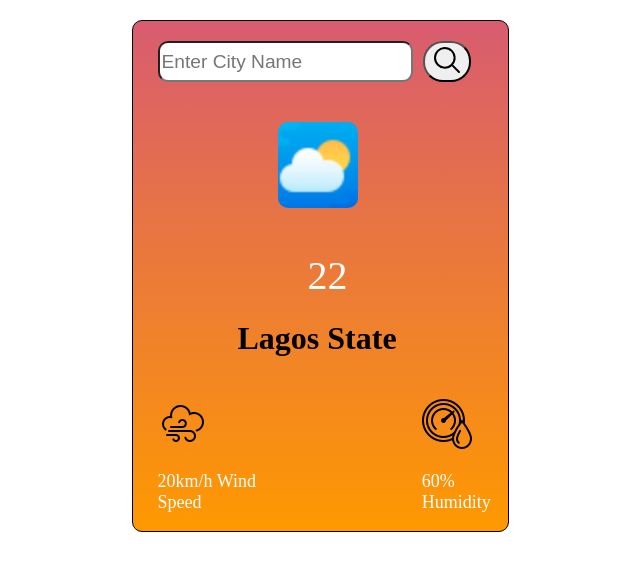
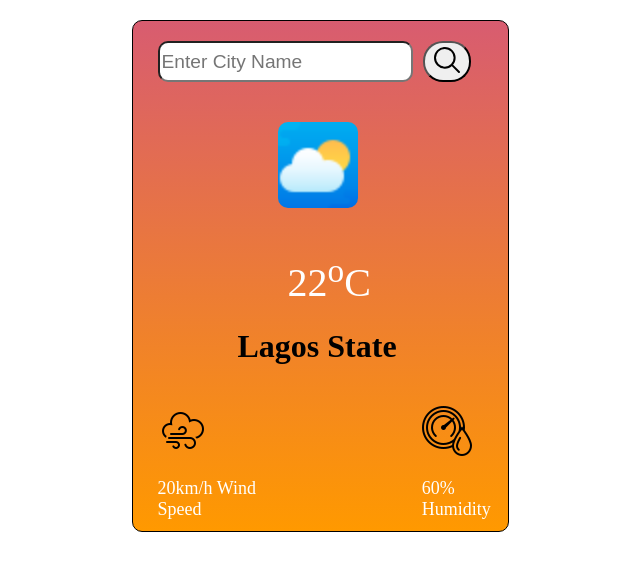
Before and after one commit to Jamesunekwuojo/Weather-App, a plain HTML site: page app.html in a window 1280 px wide. Shown: the whole page, without its empty margins (320-960 px from the left). Drawn offline with nearby package versions, Linux system fonts and the light colour scheme.

Commit message:
celsious icon added

```diff
--- a/app.css
+++ b/app.css
@@ -132,7 +132,7 @@
 
     }
     #temp{
-        margin-left:70px ;
+        margin-left:50px ;
         font-size: 40px;
         margin-bottom: 0px;
         color:white;
--- a/app.html
+++ b/app.html
@@ -17,7 +17,7 @@
             <div class="cloudicon">
                 <img id="cloudsvg" style="border-radius: 10px;" width="80px" src="./icons8-weather-64.png" alt="">
                 <div class="citydiv">
-                    <p id="temp">22</p>
+                    <p id="temp">22<sup>o</sup>C</p>
                     <h1>Lagos State</h1>
                 </div>
 
```
